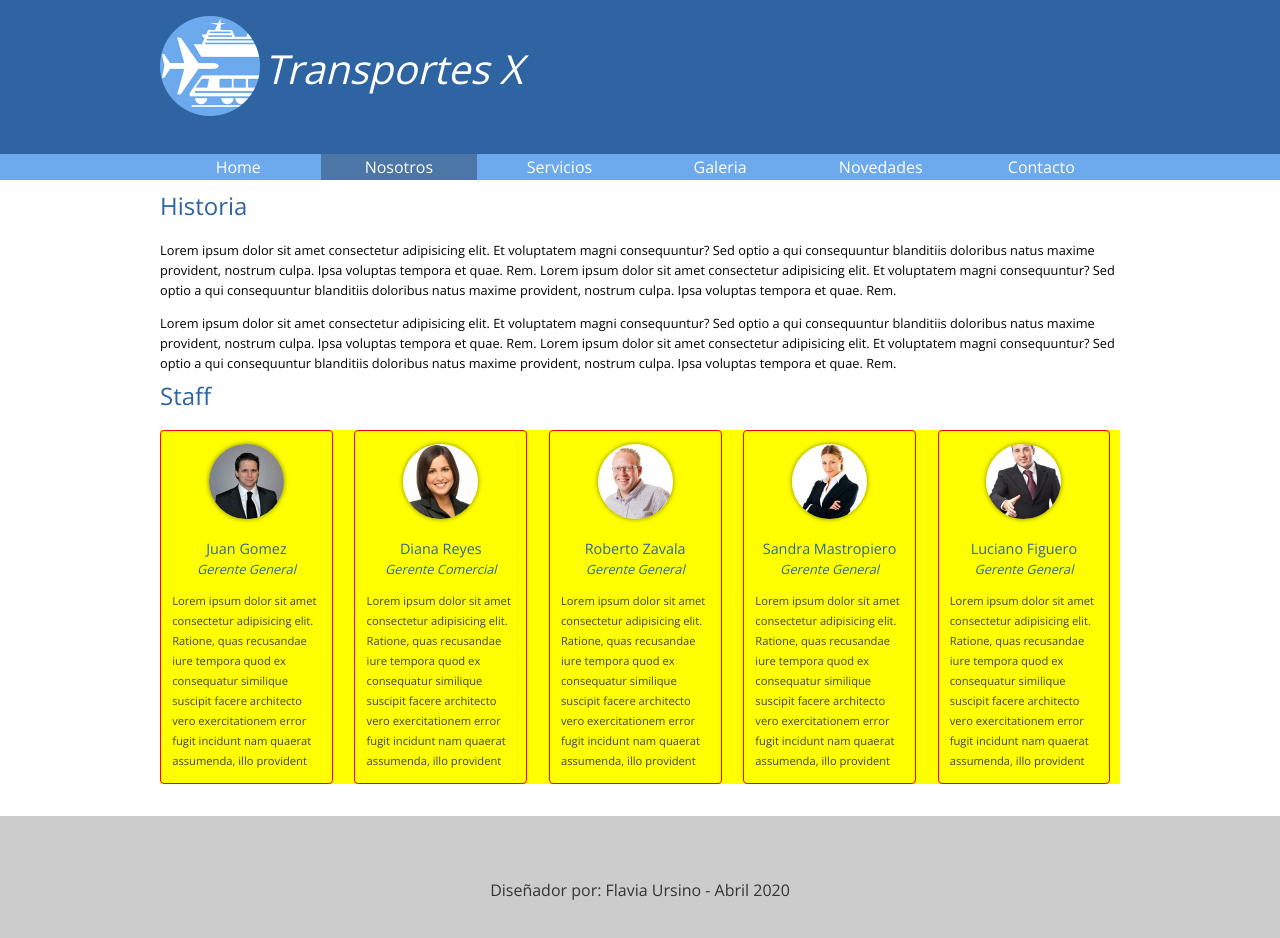
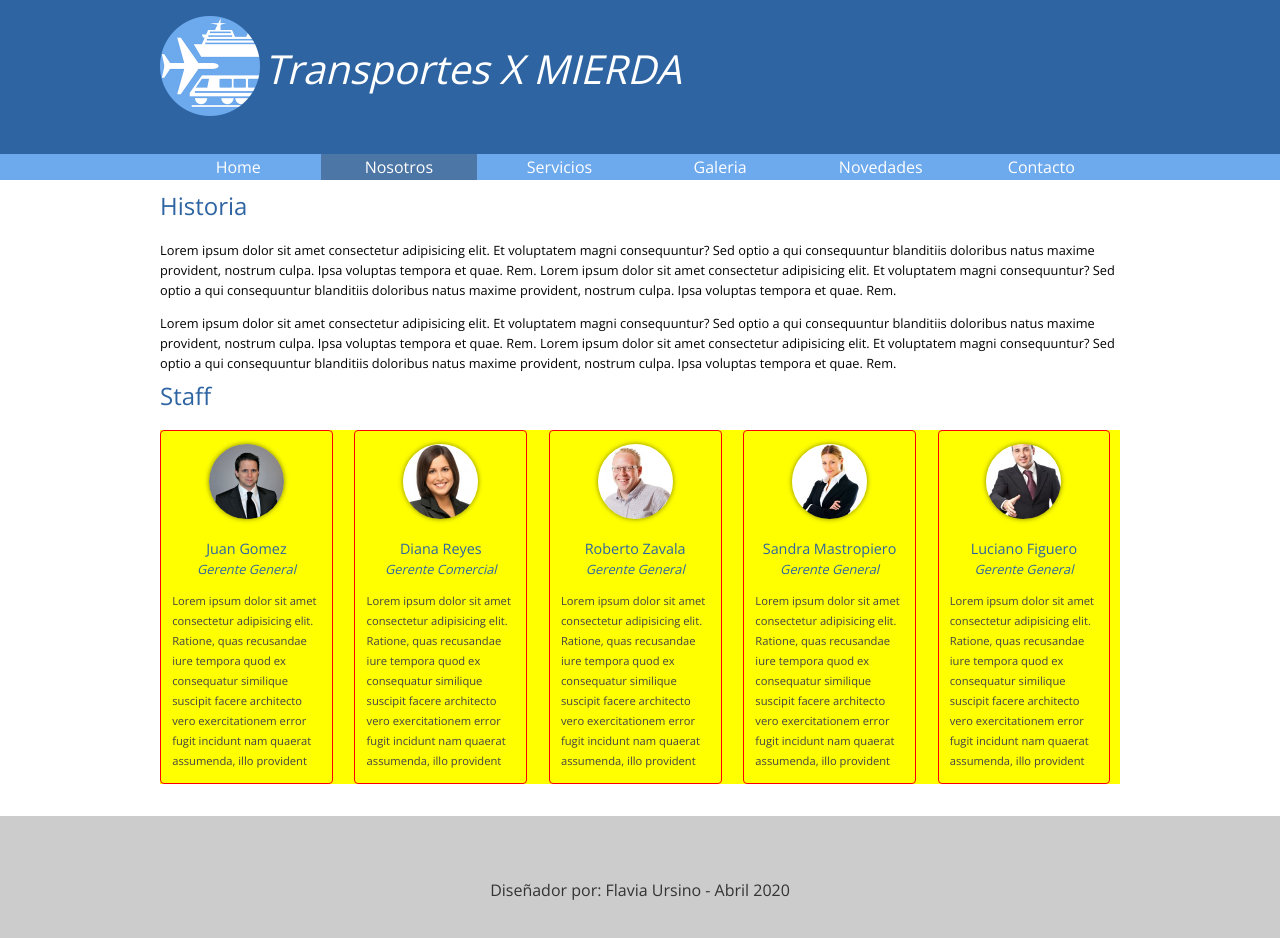
Before and after one commit to Agus-webmaster/Sitio_transporte02, a plain HTML site: page sitio_transportes02/nosotros.html in a window 1280 px wide. Drawn offline with nearby package versions, Linux system fonts and the light colour scheme.

Commit message:
cambie nosotros

```diff
--- a/sitio_transportes02/nosotros.html
+++ b/sitio_transportes02/nosotros.html
@@ -15,7 +15,7 @@
         <div class="holder">
             <div class="logo">
                 <img src="img/logo.png" width="100" alt="Transportes X" />
-                <h1>Transportes X</h1>
+                <h1>Transportes X MIERDA</h1>
             </div>
             <!-- <div class="redes">sjdsjd</div> -->
         </div>
```
